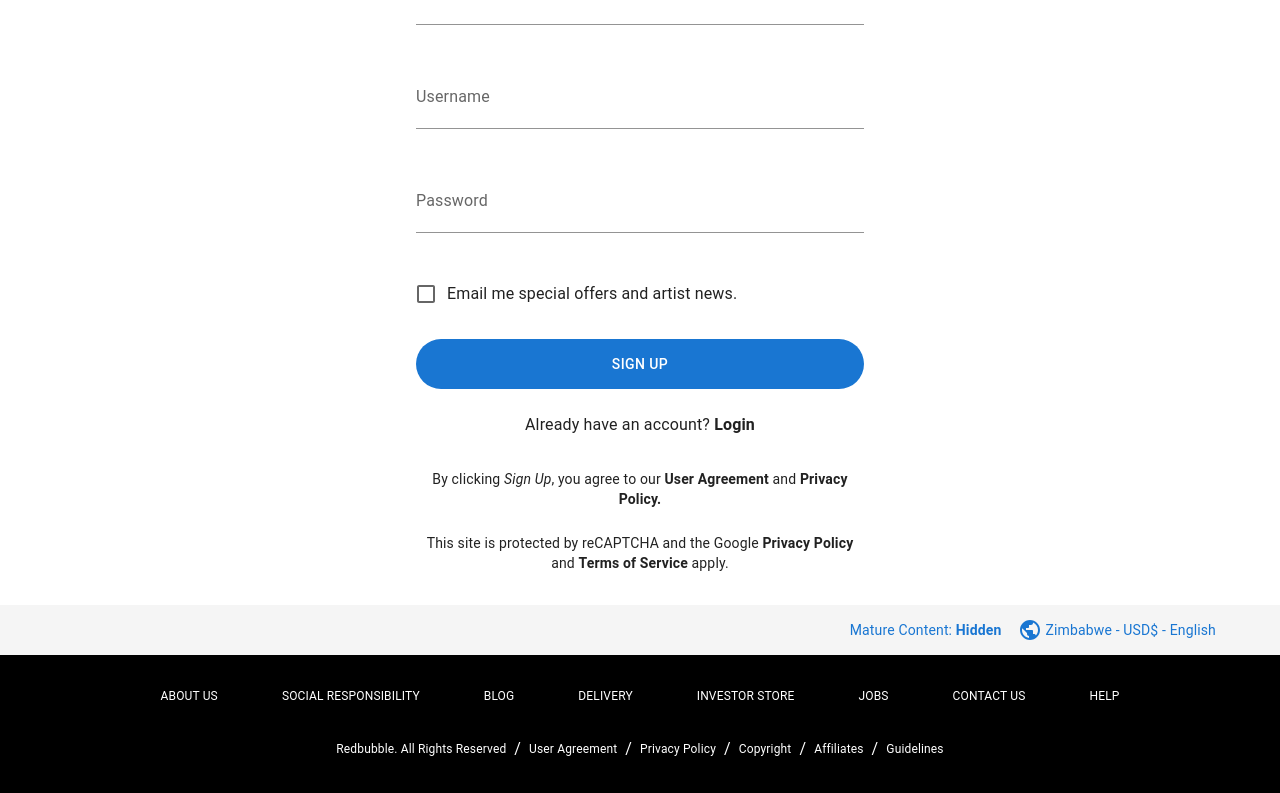
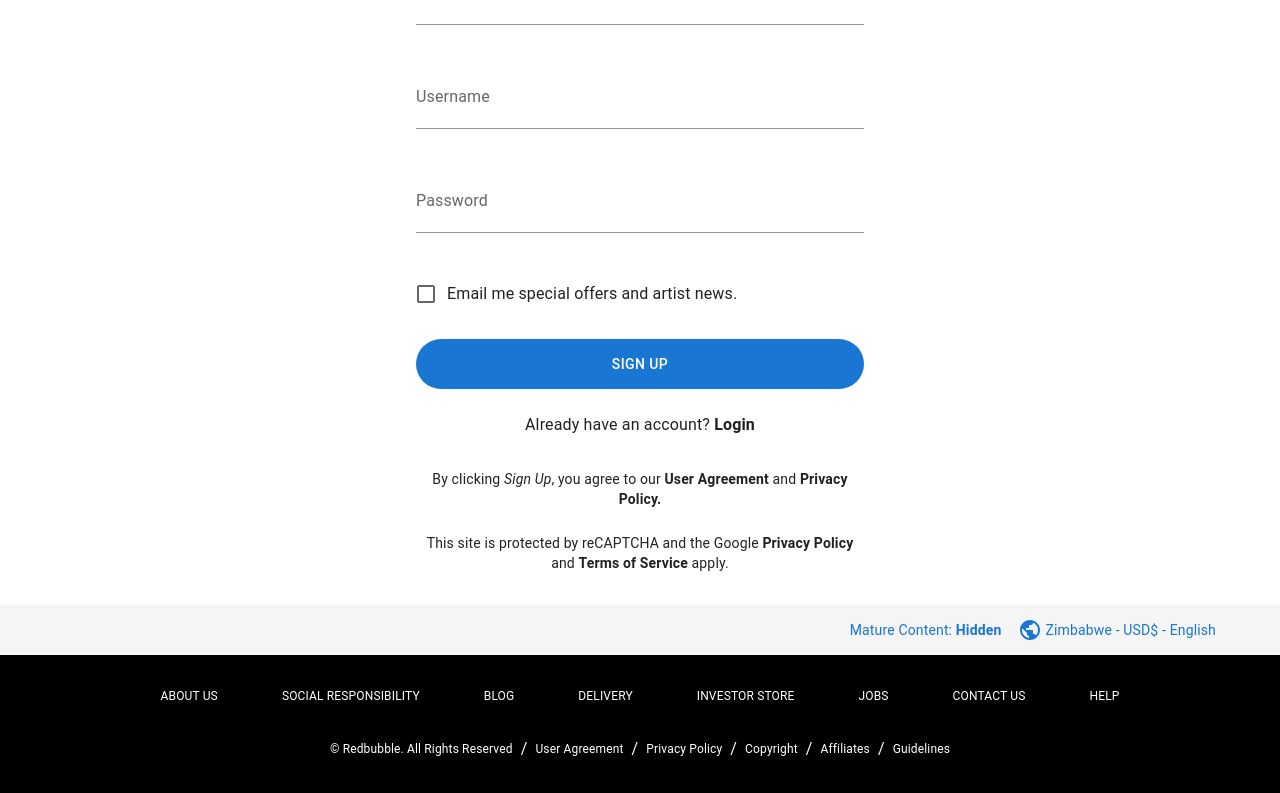
Before and after one commit to Tanaka785/OnlineStore, a React (Vite) app in the folder Frontend/: page /signup in a window 1280 px wide. Shown: the part 581-1374 px from the top of the page. Built offline with nearby package versions, Linux system fonts and the light colour scheme.

Commit message:
`Update AuthFooter.jsx: change copyright label to include copyright symbol`

```diff
--- a/Frontend/src/components/other/authentication/footer/AuthFooter.jsx
+++ b/Frontend/src/components/other/authentication/footer/AuthFooter.jsx
@@ -19,7 +19,7 @@ const bigLinks = [
 ];
 
 const smallLinks = [
-  { label: "Redbubble. All Rights Reserved", url: "/" },
+  { label: "© Redbubble. All Rights Reserved", url: "/" },
   { label: "User Agreement", url: "/" },
   { label: "Privacy Policy", url: "/" },
   { label: "Copyright", url: "/" },
```
